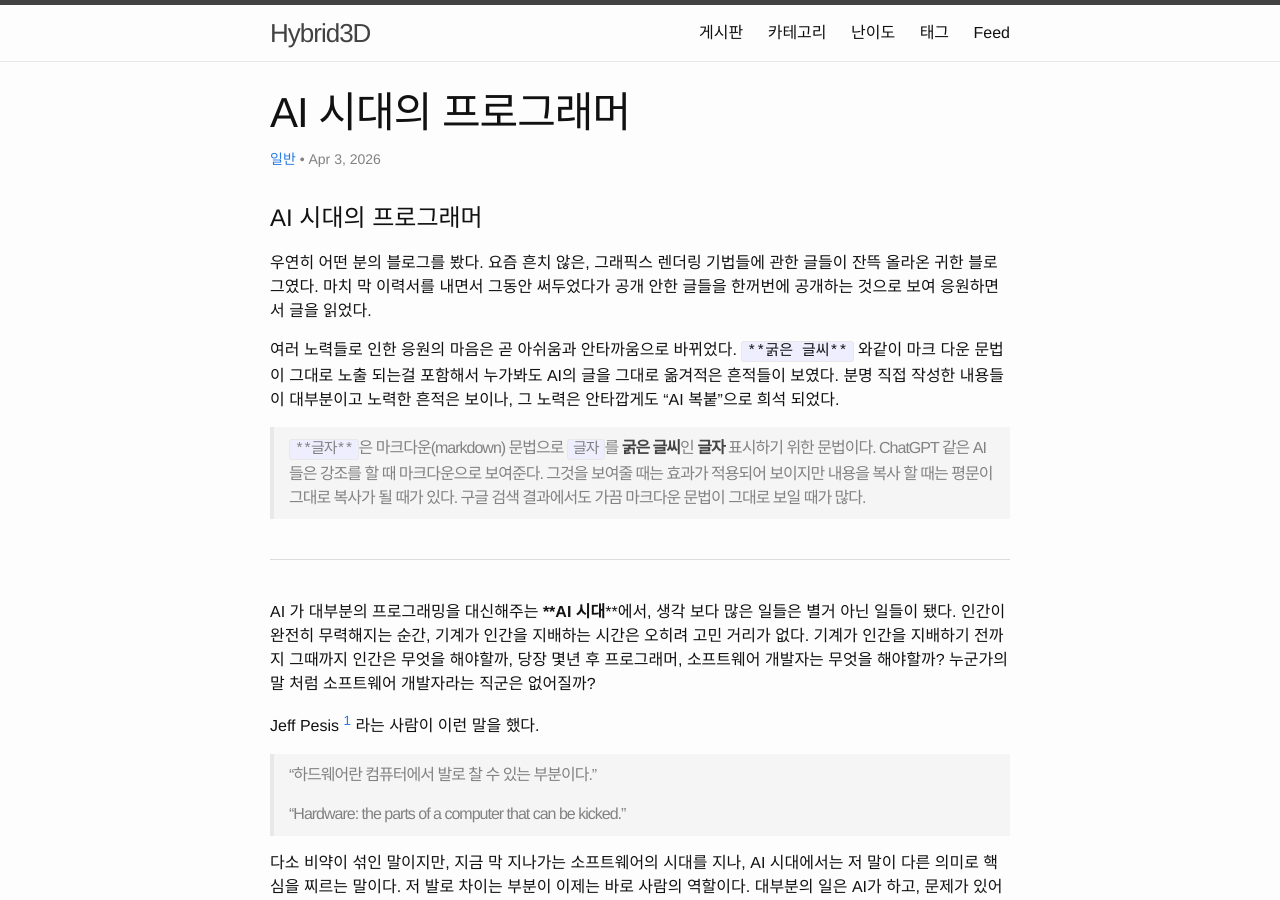
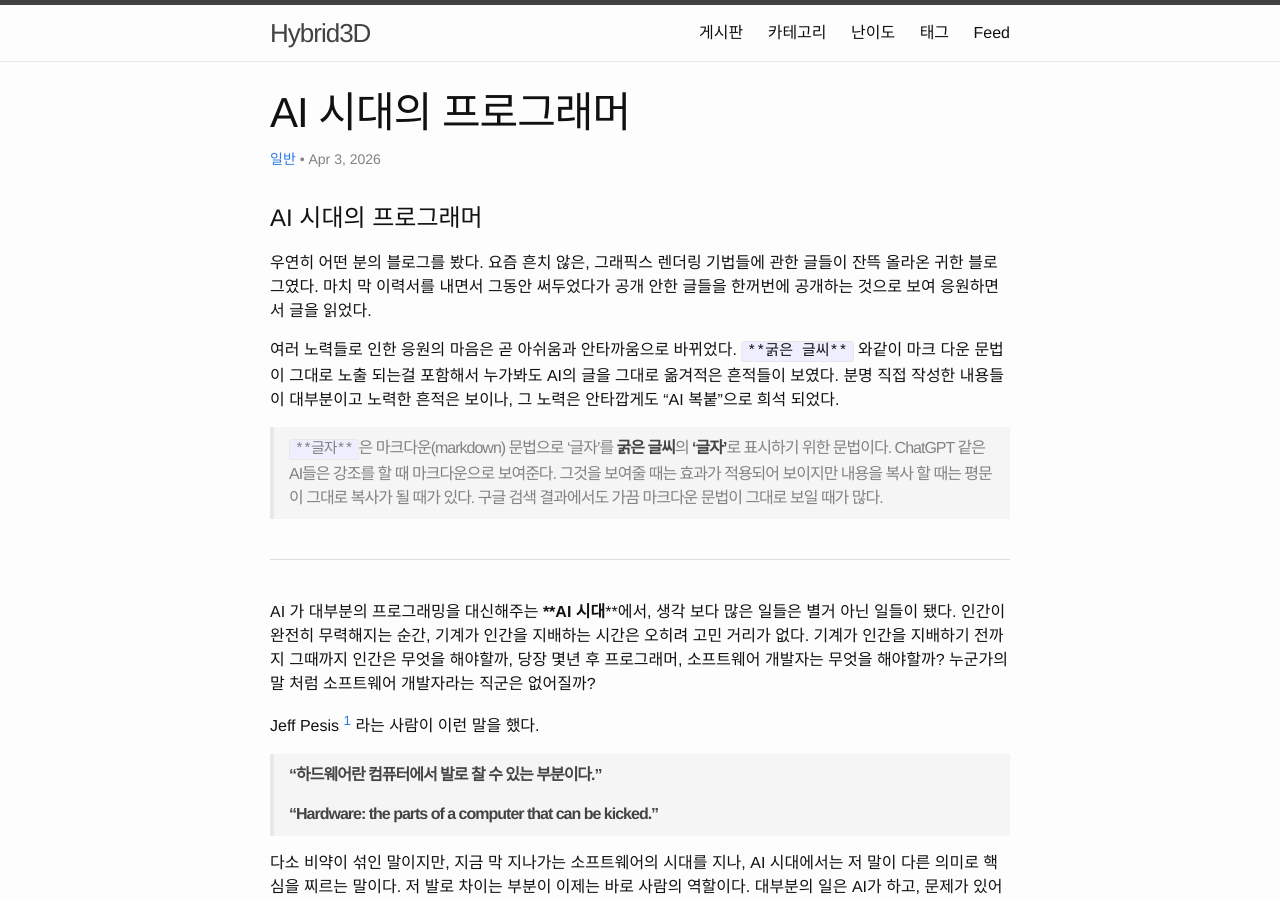
Before and after one commit to Hybrid3D/hybrid3d.github.io, a Jekyll site: the page built from _posts/general/2026-04-03-programmer-in-the-AI-Era.md, in a window 1280 px wide and 900 px high. Built offline with Jekyll 4.4.1, drawn with Linux system fonts in a browser that asks for light colours; comment, search, counter and statistics services are not loaded.

Commit message:
minor update

```diff
--- a/_posts/general/2026-04-03-programmer-in-the-AI-Era.md
+++ b/_posts/general/2026-04-03-programmer-in-the-AI-Era.md
@@ -12,7 +12,7 @@ difficulty: none
 
 여러 노력들로 인한 응원의 마음은 곧 아쉬움과 안타까움으로 바뀌었다. `**굵은 글씨**` 와같이 마크 다운 문법이 그대로 노출 되는걸 포함해서 누가봐도 AI의 글을 그대로 옮겨적은 흔적들이 보였다. 분명 직접 작성한 내용들이 대부분이고 노력한 흔적은 보이나, 그 노력은 안타깝게도 "AI 복붙"으로 희석 되었다.
 
-> `**글자**`은 마크다운(markdown) 문법으로 `글자`를 **굵은 글씨**인 **글자** 표시하기 위한 문법이다.
+> `**글자**`은 마크다운(markdown) 문법으로 '글자'를 **굵은 글씨**의 **'글자'**로 표시하기 위한 문법이다.
 > ChatGPT 같은 AI들은 강조를 할 때 마크다운으로 보여준다. 그것을 보여줄 때는 효과가 적용되어 보이지만 내용을 복사 할 때는 평문이 그대로 복사가 될 때가 있다. 구글 검색 결과에서도 가끔 마크다운 문법이 그대로 보일 때가 많다.
 
 ---
@@ -20,9 +20,9 @@ difficulty: none
 AI 가 대부분의 프로그래밍을 대신해주는 ****AI 시대****에서, 생각 보다 많은 일들은 별거 아닌 일들이 됐다. 인간이 완전히 무력해지는 순간, 기계가 인간을 지배하는 시간은 오히려 고민 거리가 없다. 기계가 인간을 지배하기 전까지 그때까지 인간은 무엇을 해야할까, 당장 몇년 후 프로그래머, 소프트웨어 개발자는 무엇을 해야할까? 누군가의 말 처럼 소프트웨어 개발자라는 직군은 없어질까?
 
 Jeff Pesis [^1] 라는 사람이 이런 말을 했다.
-> “하드웨어란 컴퓨터에서 발로 찰 수 있는 부분이다.”
+> **“하드웨어란 컴퓨터에서 발로 찰 수 있는 부분이다.”**
 >
-> “Hardware: the parts of a computer that can be kicked.”
+> **“Hardware: the parts of a computer that can be kicked.”**
 
 다소 비약이 섞인 말이지만, 지금 막 지나가는 소프트웨어의 시대를 지나, AI 시대에서는 저 말이 다른 의미로 핵심을 찌르는 말이다. 저 발로 차이는 부분이 이제는 바로 사람의 역할이다. 대부분의 일은 AI가 하고, 문제가 있어서 발로 차이는 것은 사람이다. 이는 단순히 물리적으로 고통을 받는 부분이 아니다. 이것을 인간적인 표현으로 하자면 **발로 차이는 역할**이라는 것은 **책임을 지는 역할**이다.
 
```
